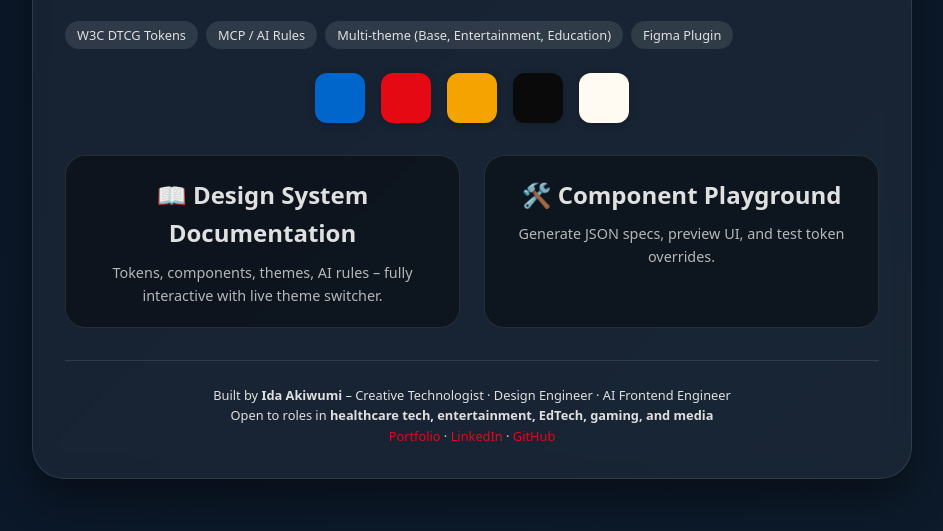
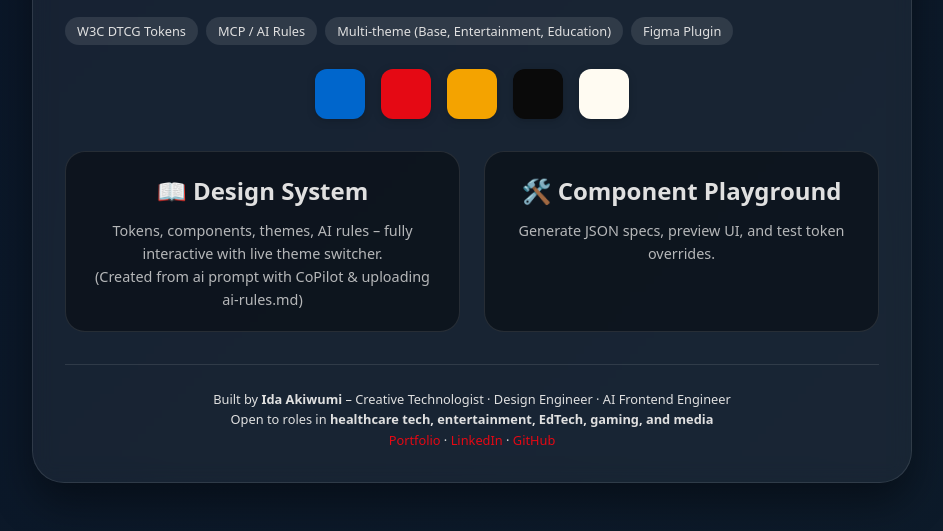
Before and after one commit to IdaAkiwumi/prism-design-system, a website: page docs/index.html in a window 1280 px wide. Shown: the part 237-768 px from the top of the page, without its empty margins (168-1111 px from the left). Drawn offline with Linux system fonts and the light colour scheme.

Commit message:
Update index.html

```diff
--- a/docs/index.html
+++ b/docs/index.html
@@ -152,8 +152,8 @@
 
     <div class="card-grid">
       <a href="design-system.html" class="card">
-        <h3>📖 Design System Documentation</h3>
-        <p>Tokens, components, themes, AI rules – fully interactive with live theme switcher.</p>
+        <h3>📖 Design System</h3>
+        <p>Tokens, components, themes, AI rules – fully interactive with live theme switcher. </p><p>(Created from ai prompt with CoPilot & uploading ai-rules.md) </p></p>
       </a>
       <a href="playground.html" class="card">
         <h3>🛠️ Component Playground</h3>
```
